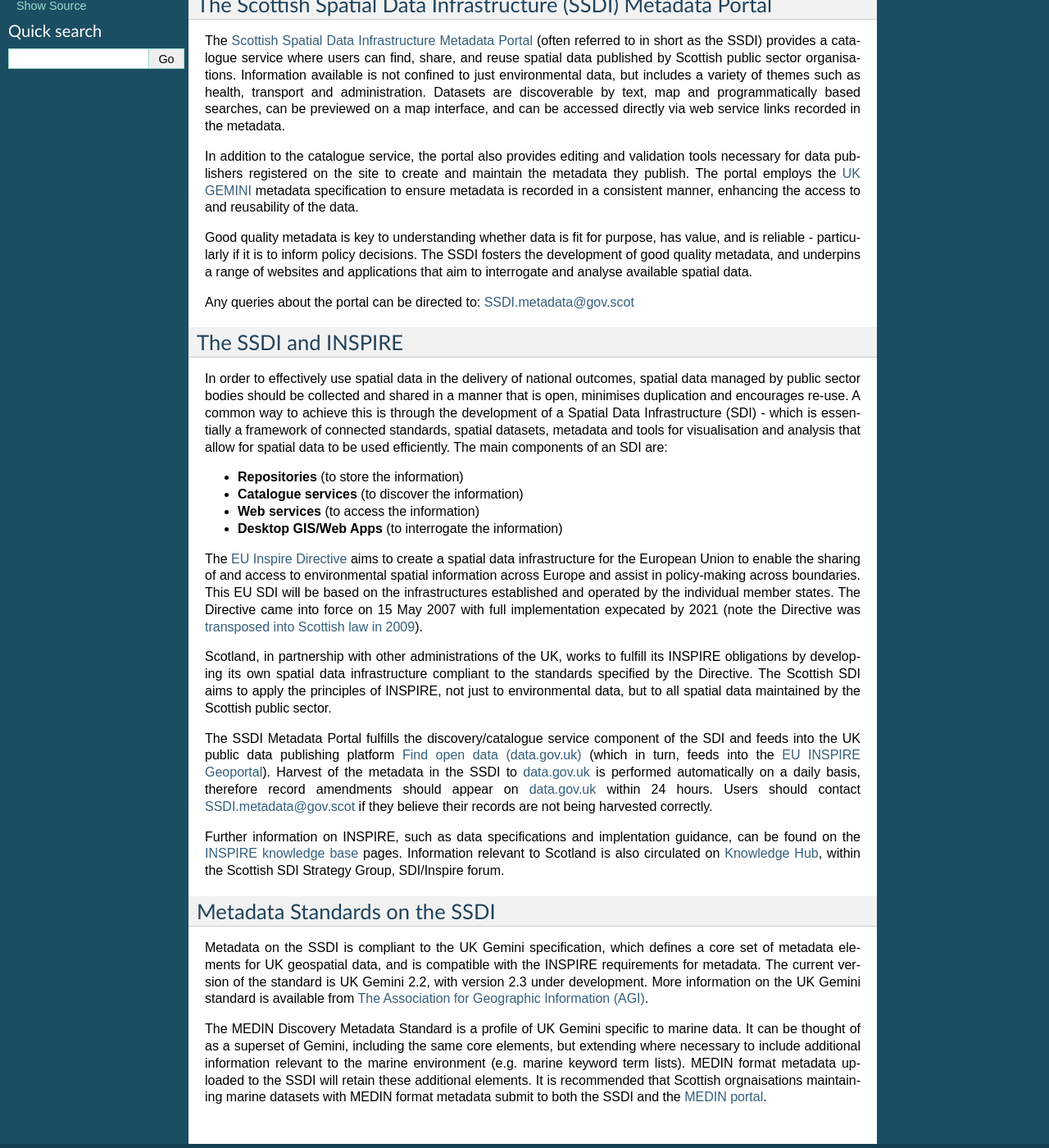
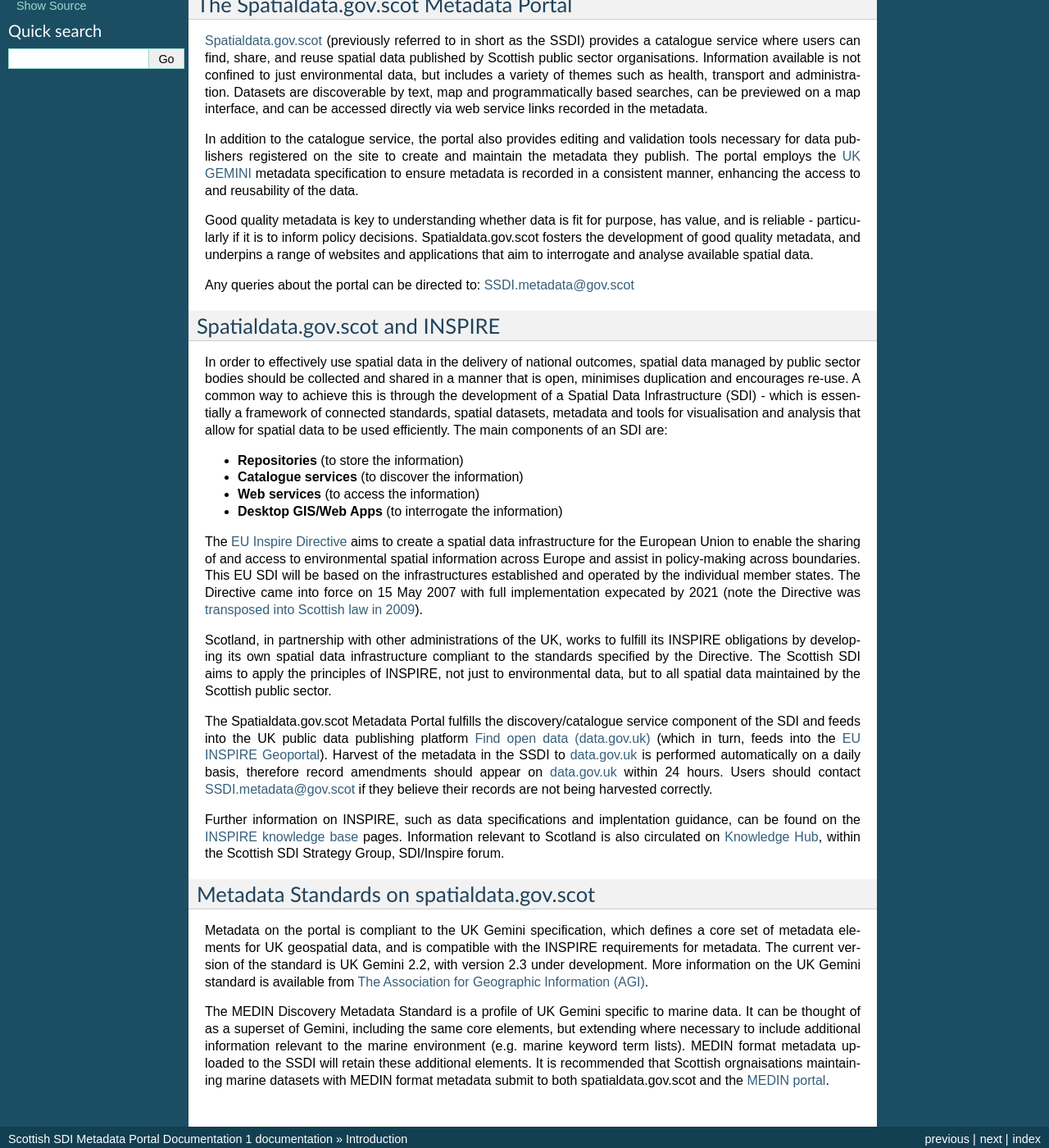
Before and after one commit to AstunTechnology/ssdidocs, a Sphinx documentation site: the page built from docs/UserDoc_Chap1_Intro.rst, in a window 1280 px wide and 1400 px high, scrolled down 385 px. Shown: the whole window at 82% size. Built offline with Sphinx 7.4.7, drawn with Linux system fonts in a browser that asks for light colours; some of the changed text lies outside the part shown.

Commit message:
Update UserDoc_Chap1_Intro.rst
rebrand to spatialdata.gov.scot rather than SSDI.

```diff
--- a/docs/UserDoc_Chap1_Intro.rst
+++ b/docs/UserDoc_Chap1_Intro.rst
@@ -5,19 +5,19 @@
 ----------------
 
 This guide sets out detailed instructions on the creation, publishing and maintenance of standard compliant metadata published on the
-`SSDI Metadata Portal <https://www.spatialdata.gov.scot>`__. It has been written using Read The Docs, and can be navigated through
+`Spatialdata.gov.scot Metadata Portal <https://www.spatialdata.gov.scot>`__. It has been written using Read The Docs, and can be navigated through
 by scrolling or clicking the sections in the navigation bar. The subsections can be explored by clicking the plus sign next to each
 section. A PDF copy of this guidance can be exported by clicking on **'v: latest'** at the bottom of the navigation panel, which will
 display the options to download the document in PDF and other formats.
 
 The portal is based on the open source `GeoNetwork <https://geonetwork-opensource.org/>`__ platform. `Documentation <http://geonetwork-opensource.org/manuals/trunk/eng/users/index.html>`__
-on the GeoNetwork framework is also linked to within some pages of the SSDI portal. While this is more generic guidance, it may be of use if
+on the GeoNetwork framework is also linked to within some pages of spatialdata.gov.scot. While this is more generic guidance, it may be of use if
 you can't find your answer within this document.
 
-The Scottish Spatial Data Infrastructure (SSDI) Metadata Portal
----------------------------------------------------------------
+The Spatialdata.gov.scot Metadata Portal
+----------------------------------------
 
-The `Scottish Spatial Data Infrastructure Metadata Portal <https://www.spatialdata.gov.scot>`__ (often referred to in short as the SSDI)
+`Spatialdata.gov.scot <https://www.spatialdata.gov.scot>`__ (previously referred to in short as the SSDI)
 provides a catalogue service where users can find, share, and reuse spatial data published by Scottish public sector organisations. Information
 available is not confined to just environmental data, but includes a variety of themes such as health, transport and administration.
 Datasets are discoverable by text, map and programmatically based searches, can be previewed on a map interface, and can be accessed
@@ -28,13 +28,13 @@
 metadata specification to ensure metadata is recorded in a consistent manner, enhancing the access to and reusability of the data.
 
 Good quality metadata is key to understanding whether data is fit for purpose, has value, and is reliable - particularly if it is to
-inform policy decisions. The SSDI fosters the development of good quality metadata, and underpins a range of websites and applications
+inform policy decisions. Spatialdata.gov.scot fosters the development of good quality metadata, and underpins a range of websites and applications
 that aim to interrogate and analyse available spatial data.
 
 Any queries about the portal can be directed to: `SSDI.metadata@gov.scot <mailto:SSDI.metadata@gov.scot>`__
 
-The SSDI and INSPIRE
---------------------
+Spatialdata.gov.scot and INSPIRE
+--------------------------------
 
 In order to effectively use spatial data in the delivery of national outcomes, spatial data managed by public sector bodies should be
 collected and shared in a manner that is open, minimises duplication and encourages re-use. A common way to achieve this is through the
@@ -55,7 +55,7 @@
 infrastructure compliant to the standards specified by the Directive. The Scottish SDI aims to apply the principles of INSPIRE, not just to
 environmental data, but to all spatial data maintained by the Scottish public sector.
 
-The SSDI Metadata Portal fulfills the discovery/catalogue service component of the SDI and feeds into the UK public data publishing platform
+The Spatialdata.gov.scot Metadata Portal fulfills the discovery/catalogue service component of the SDI and feeds into the UK public data publishing platform
 `Find open data (data.gov.uk) <http://data.gov.uk/>`__ (which in turn, feeds into the `EU INSPIRE Geoportal <http://inspire-geoportal.ec.europa.eu/discovery/>`__). Harvest of the metadata in the SSDI
 to `data.gov.uk <http://data.gov.uk/>`__ is performed automatically on a daily basis, therefore record amendments should appear on `data.gov.uk <http://data.gov.uk/>`__
 within 24 hours. Users should contact `SSDI.metadata@gov.scot <mailto:SSDI.metadata@gov.scot>`__ if they believe their records are not being
@@ -65,14 +65,14 @@
 Information relevant to Scotland is also circulated on `Knowledge Hub <https://knowledgehub.local.gov.uk/>`__, within the Scottish SDI Strategy
 Group, SDI/Inspire forum.
 
-Metadata Standards on the SSDI
-------------------------------
+Metadata Standards on spatialdata.gov.scot
+------------------------------------------
 
-Metadata on the SSDI is compliant to the UK Gemini specification, which defines a core set of metadata elements for UK geospatial data, and is
+Metadata on the portal is compliant to the UK Gemini specification, which defines a core set of metadata elements for UK geospatial data, and is
 compatible with the INSPIRE requirements for metadata. The current version of the standard is UK Gemini 2.2, with version 2.3 under development.
 More information on the UK Gemini standard is available from `The Association for Geographic Information (AGI) <https://www.agi.org.uk/agi-groups/standards-committee/uk-gemini>`__.
 
 The MEDIN Discovery Metadata Standard is a profile of UK Gemini specific to marine data. It can be thought of as a superset of Gemini, including
 the same core elements, but extending where necessary to include additional information relevant to the marine environment (e.g. marine keyword
 term lists). MEDIN format metadata uploaded to the SSDI will retain these additional elements. It is recommended that Scottish orgnaisations
-maintaining marine datasets with MEDIN format metadata submit to both the SSDI and the `MEDIN portal <http://portal.oceannet.org/portal/start.php>`__.
+maintaining marine datasets with MEDIN format metadata submit to both spatialdata.gov.scot and the `MEDIN portal <http://portal.oceannet.org/portal/start.php>`__.
```
